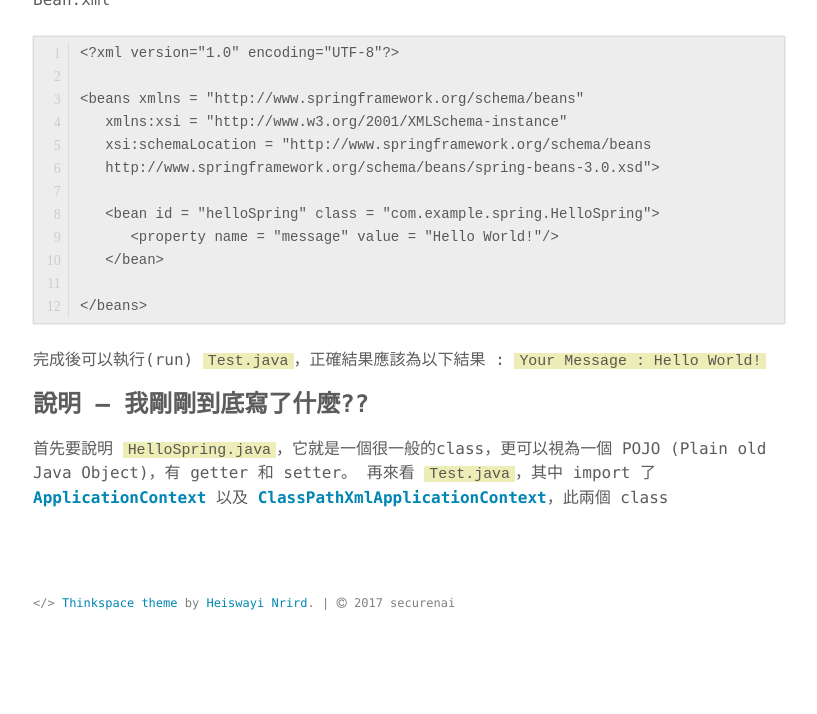
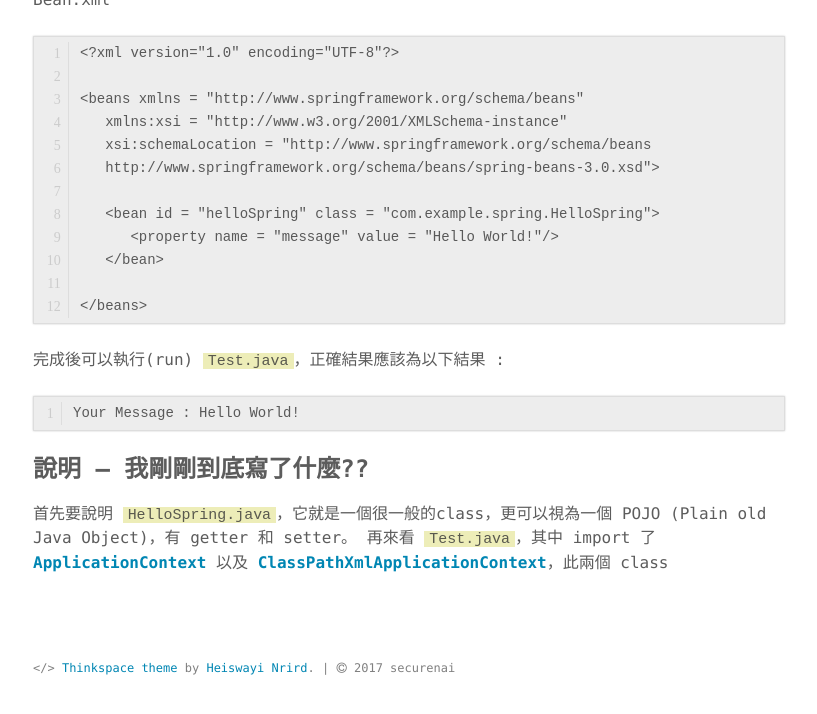
Before and after one commit to securenai/securenai.github.io, a Jekyll site: the page built from spring/spring_page2.md, in a window 1280 px wide and 900 px high, scrolled down 2438 px, cut to the strip 175-889 px from the top of the window. Shown: the whole strip, without its empty margins (231-1048 px from the left). Built offline with Jekyll 4.4.1, drawn with Linux system fonts in a browser that asks for light colours; our own code applies the rules of GitHub Pages for plain Markdown files; before the commit the page ends 3273 px from its top, so only the background shows below that.

````diff
--- a/spring/spring_page2.md
+++ b/spring/spring_page2.md
@@ -91,7 +91,9 @@ Bean.xml
 </beans>
 ```
 完成後可以執行(run) `Test.java`，正確結果應該為以下結果 :
- `Your Message : Hello World!`
+```
+Your Message : Hello World!
+```
 
 ### 說明 -- 我剛剛到底寫了什麼??
 首先要說明 `HelloSpring.java`，它就是一個很一般的class，更可以視為一個 POJO (Plain old Java Object)，有 getter 和 setter。
````
